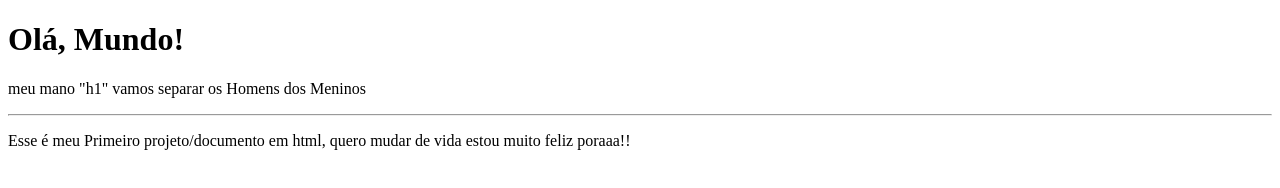
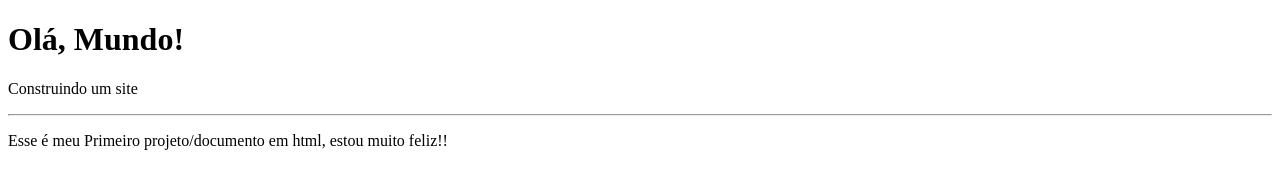
Before and after one commit to RafaelR-Dev/HTML.CSS, a plain HTML site: page Exercicios/ex001/index.html in a window 1280 px wide. Drawn offline with Linux system fonts and the light colour scheme.

Commit message:
Atualizando ex001

```diff
--- a/Exercicios/ex001/index.html
+++ b/Exercicios/ex001/index.html
@@ -3,12 +3,12 @@
 <head>
     <meta charset="UTF-8">
     <meta name="viewport" content="width=device-width, initial-scale=1.0">
-    <title>Primeira Aula c/ Monstro</title>
+    <title>Primeira Aula c/ Gustavo Guanabara</title>
 </head>
 <body>
     <h1>Olá, Mundo!</h1>
-    <p>meu mano "h1" vamos separar os Homens dos Meninos</p>
+    <p>Construindo um site</p>
     <hr>
-    <p>Esse é meu Primeiro projeto/documento em html, quero mudar de vida estou muito feliz poraaa!!</p>
+    <p>Esse é meu Primeiro projeto/documento em html, estou muito feliz!!</p>
 </body>
 </html>
```
